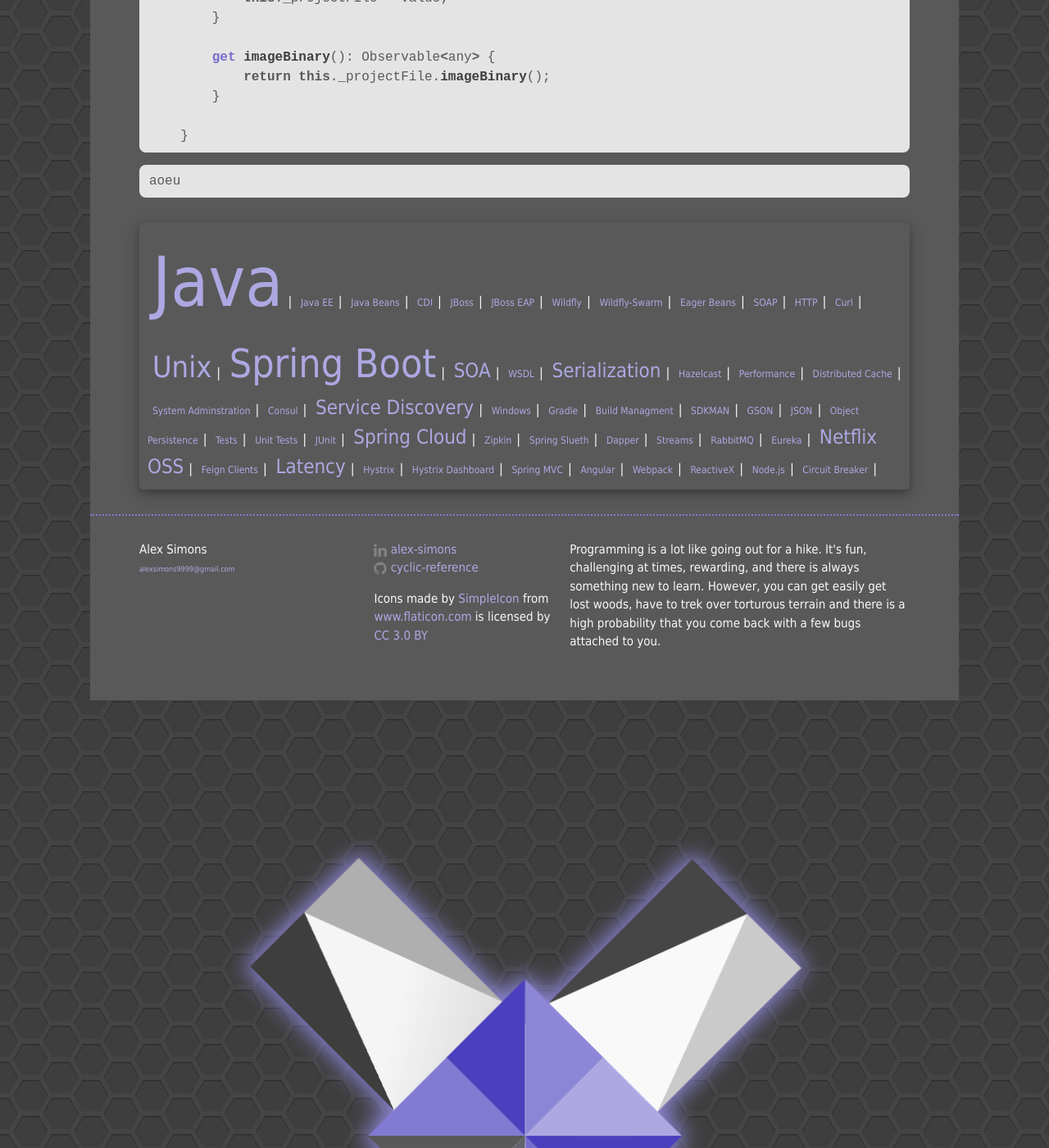
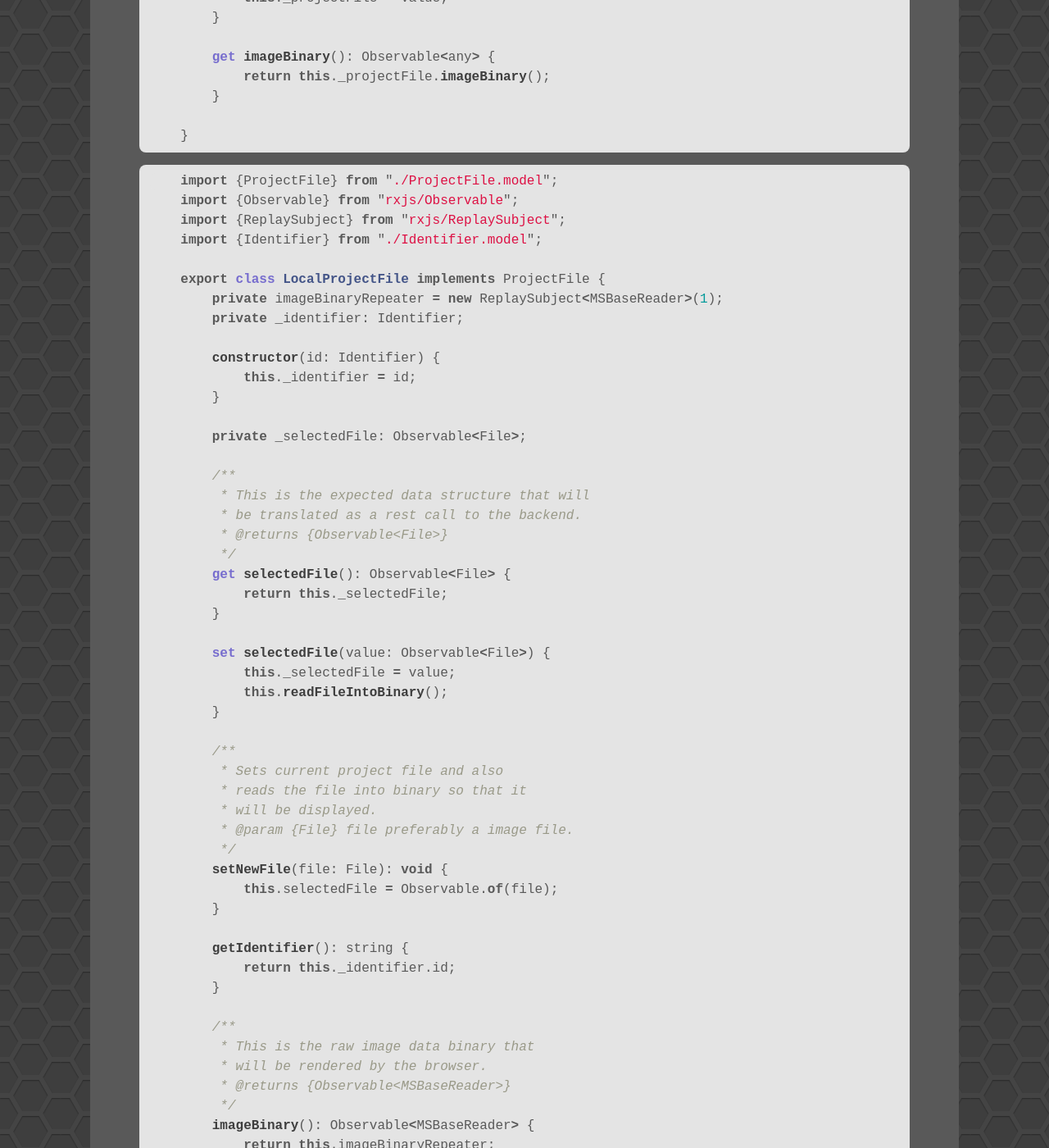
Before and after one commit to Unthrottled/blog, a Jekyll site: the page built from _posts/2017-12-14-Reactive-Mongo-Image-Persistence.md, in a window 1280 px wide and 1400 px high, scrolled down 8498 px. Shown: the whole window at 82% size. Built offline with Jekyll 4.4.1, drawn with Linux system fonts in a browser that asks for light colours; some of the changed text lies outside the part shown.

Commit message:
local project file

```diff
--- a/_posts/2017-12-14-Reactive-Mongo-Image-Persistence.md
+++ b/_posts/2017-12-14-Reactive-Mongo-Image-Persistence.md
@@ -338,5 +338,73 @@ tags: []
 {% endhighlight %}
 
 {% highlight javascript %}
+
+    import {ProjectFile} from "./ProjectFile.model";
+    import {Observable} from "rxjs/Observable";
+    import {ReplaySubject} from "rxjs/ReplaySubject";
+    import {Identifier} from "./Identifier.model";
+
+    export class LocalProjectFile implements ProjectFile {
+        private imageBinaryRepeater = new ReplaySubject<MSBaseReader>(1);
+        private _identifier: Identifier;
+
+        constructor(id: Identifier) {
+            this._identifier = id;
+        }
+
+        private _selectedFile: Observable<File>;
+
+        /**
+         * This is the expected data structure that will
+         * be translated as a rest call to the backend.
+         * @returns {Observable<File>}
+         */
+        get selectedFile(): Observable<File> {
+            return this._selectedFile;
+        }
+
+        set selectedFile(value: Observable<File>) {
+            this._selectedFile = value;
+            this.readFileIntoBinary();
+        }
+
+        /**
+         * Sets current project file and also
+         * reads the file into binary so that it
+         * will be displayed.
+         * @param {File} file preferably a image file.
+         */
+        setNewFile(file: File): void {
+            this.selectedFile = Observable.of(file);
+        }
+
+        getIdentifier(): string {
+            return this._identifier.id;
+        }
+
+        /**
+         * This is the raw image data binary that
+         * will be rendered by the browser.
+         * @returns {Observable<MSBaseReader>}
+         */
+        imageBinary(): Observable<MSBaseReader> {
+            return this.imageBinaryRepeater;
+        }
+
+        private readFileIntoBinary() {
+            this._selectedFile
+                .subscribe(file => {
+                    let fileReader = new FileReader();
+                    fileReader.onload = event => {
+                        this.imageBinaryRepeater.next(fileReader.result);
+                    };
+                    fileReader.readAsDataURL(file);
+                });
+        }
+    }
+
+{% endhighlight %}
+
+{% highlight javascript %}
 aoeu
 {% endhighlight %}
```
